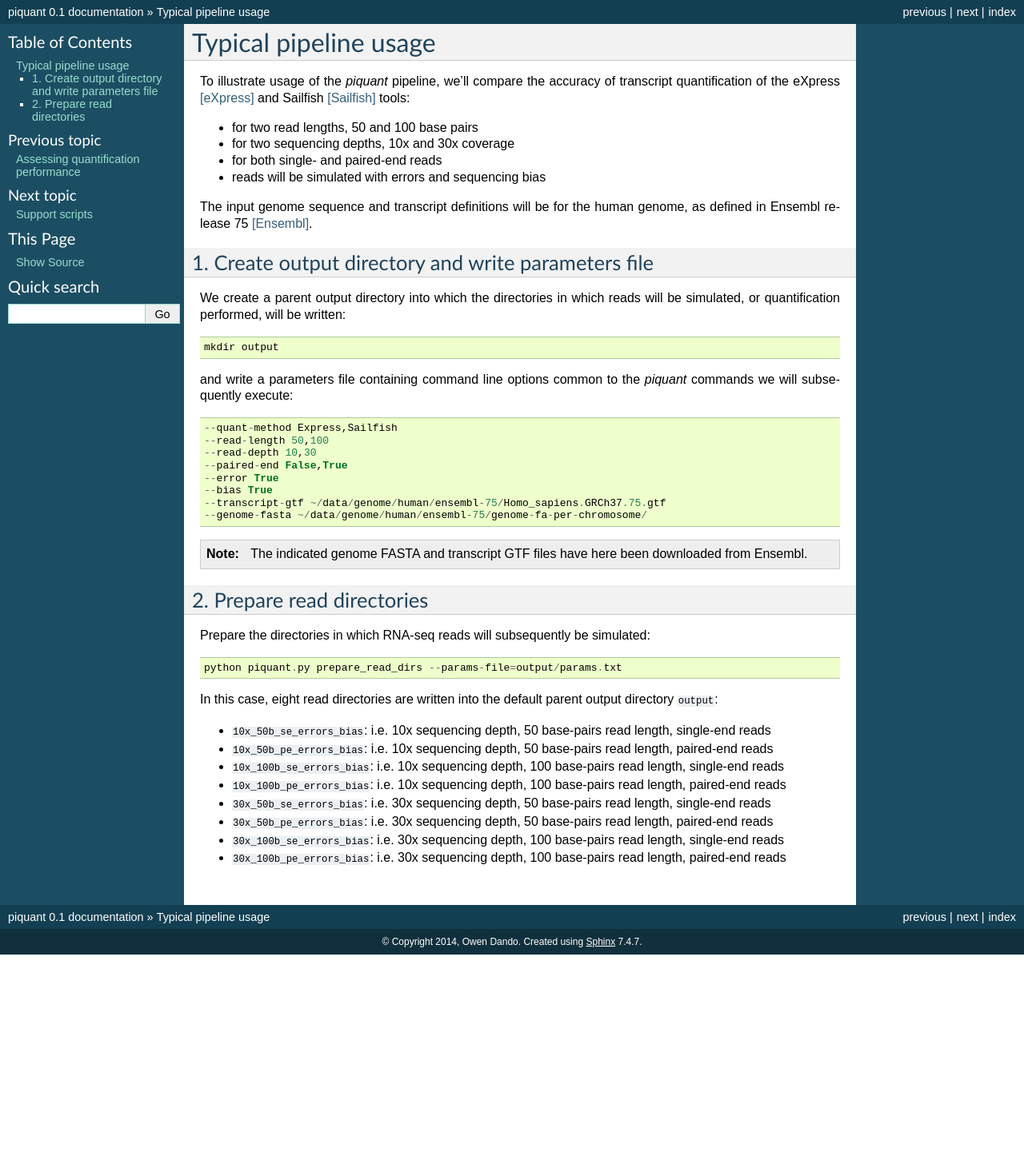
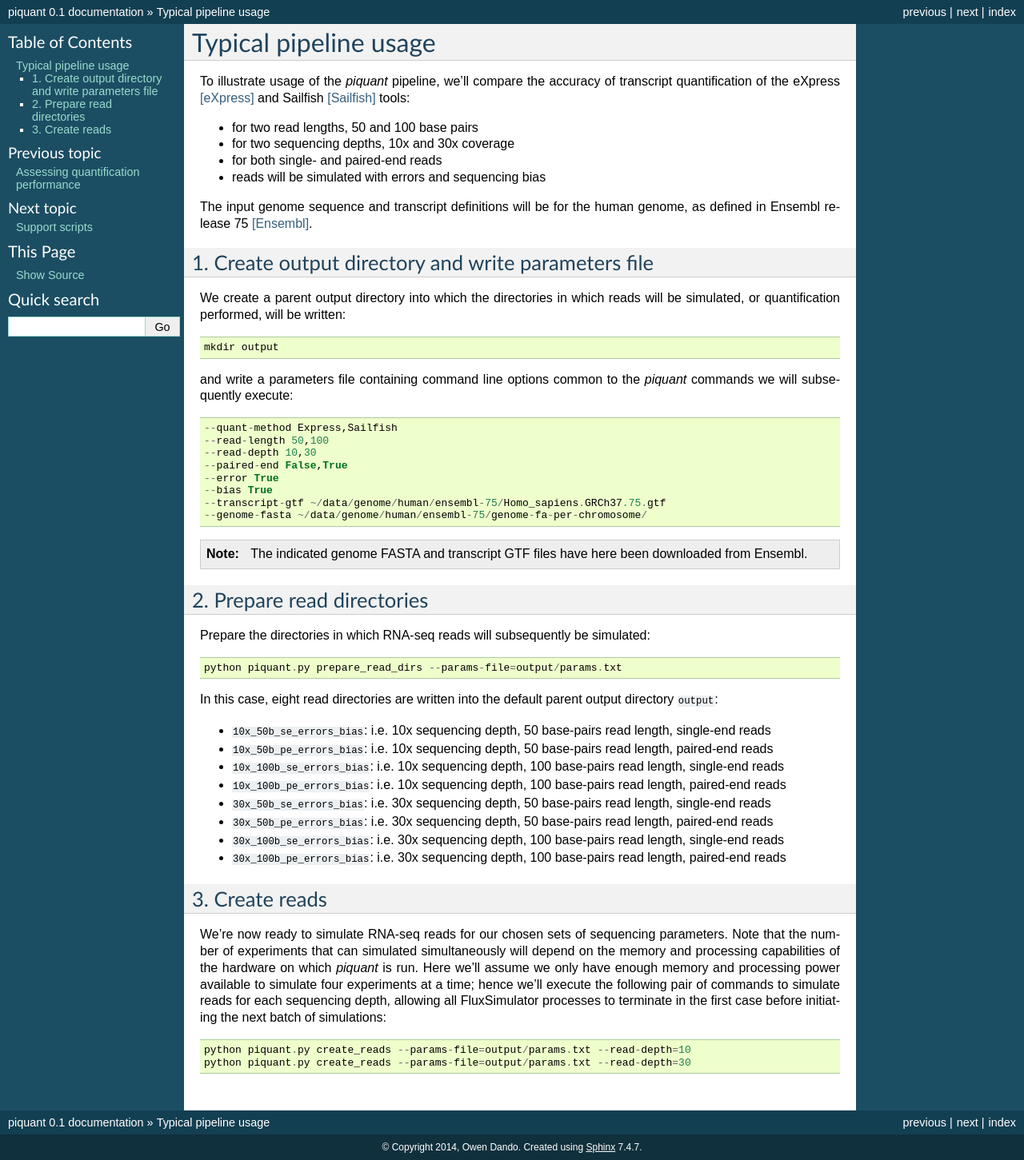
Before and after one commit to lweasel/piquant, a Sphinx documentation site: the page built from docs/typical_usage.rst, in a window 1280 px wide. Shown: the whole page at 80% size. Built offline with Sphinx 7.4.7, drawn with Linux system fonts in a browser that asks for light colours; formulas are drawn with MathJax 3; before the commit the page ends 1194 px from its top, so only the background shows below that.

Commit message:
Add "Create reads" section.

```diff
--- a/docs/typical_usage.rst
+++ b/docs/typical_usage.rst
@@ -47,3 +47,11 @@
 * ``30x_50b_pe_errors_bias``: i.e. 30x sequencing depth, 50 base-pairs read length, paired-end reads
 * ``30x_100b_se_errors_bias``: i.e. 30x sequencing depth, 100 base-pairs read length, single-end reads
 * ``30x_100b_pe_errors_bias``: i.e. 30x sequencing depth, 100 base-pairs read length, paired-end reads
+
+3. Create reads
+---------------
+
+We're now ready to simulate RNA-seq reads for our chosen sets of sequencing parameters. Note that the number of experiments that can simulated simultaneously will depend on the memory and processing capabilities of the hardware on which *piquant* is run. Here we'll assume we only have enough memory and processing power available to simulate four experiments at a time; hence we'll execute the following pair of commands to simulate reads for each sequencing depth, allowing all FluxSimulator processes to terminate in the first case before initiating the next batch of simulations::
+
+    python piquant.py create_reads --params-file=output/params.txt --read-depth=10
+    python piquant.py create_reads --params-file=output/params.txt --read-depth=30
```
